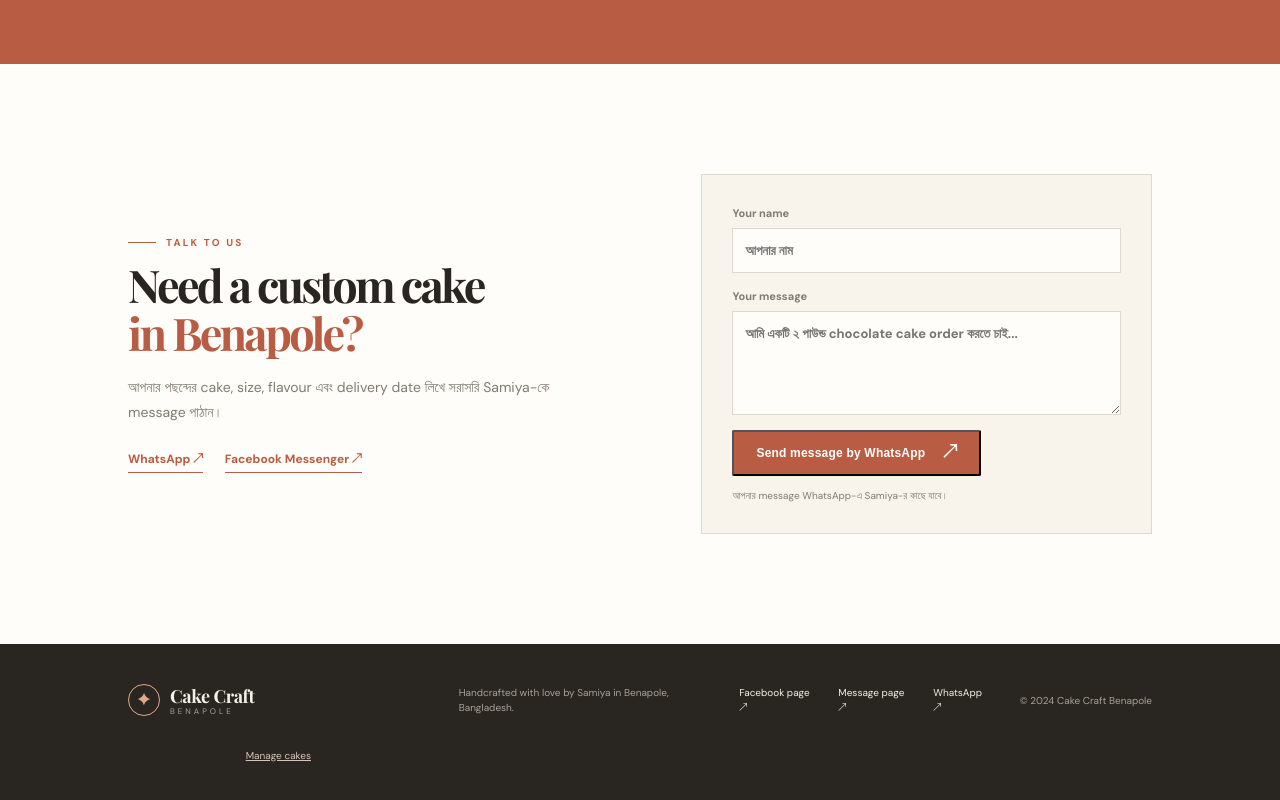
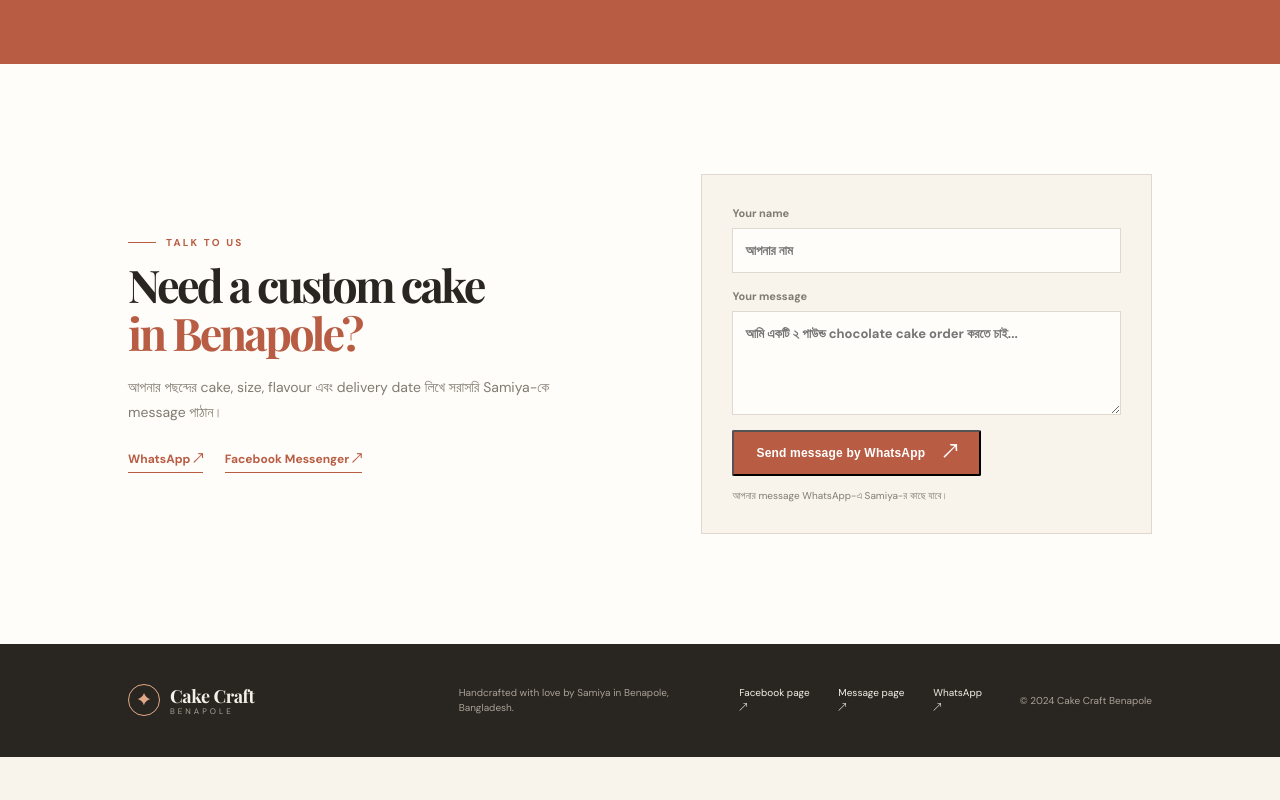
Before and after one commit to Errortrader/agent, a website: page index.html in a window 1280 px wide. Shown: the part 2909-3709 px from the top of the page. After the commit the page ends 3666 px from the top, so only its background shows below. Drawn offline with nearby package versions, Linux system fonts and the light colour scheme.

Commit message:
Hide owner controls from public page
Remove the local Manage cakes control from the customer-facing footer so cake editing remains available only through the authenticated admin page.

Co-authored-by: Copilot App <223556219+Copilot@users.noreply.github.com>

```diff
--- a/index.html
+++ b/index.html
@@ -85,7 +85,7 @@
         </form>
       </section>
     </main>
-    <footer class="site-footer"><a class="brand" href="#home"><span class="brand-mark">✦</span><span><strong>Cake Craft</strong><small>BENAPOLE</small></span></a><p>Handcrafted with love by Samiya in Benapole, Bangladesh.</p><div><a href="https://www.facebook.com/profile.php?id=100067132509017" target="_blank" rel="noreferrer">Facebook page ↗</a><a href="https://m.me/100067132509017" target="_blank" rel="noreferrer">Message page ↗</a><a href="https://wa.me/8801905180983" target="_blank" rel="noreferrer">WhatsApp ↗</a></div><small>© 2024 Cake Craft Benapole</small><button class="manage-trigger" type="button">Manage cakes</button></footer>
+    <footer class="site-footer"><a class="brand" href="#home"><span class="brand-mark">✦</span><span><strong>Cake Craft</strong><small>BENAPOLE</small></span></a><p>Handcrafted with love by Samiya in Benapole, Bangladesh.</p><div><a href="https://www.facebook.com/profile.php?id=100067132509017" target="_blank" rel="noreferrer">Facebook page ↗</a><a href="https://m.me/100067132509017" target="_blank" rel="noreferrer">Message page ↗</a><a href="https://wa.me/8801905180983" target="_blank" rel="noreferrer">WhatsApp ↗</a></div><small>© 2024 Cake Craft Benapole</small></footer>
 
     <dialog class="manage-dialog" id="manage-dialog">
       <form class="manage-panel" id="cake-form">
```
